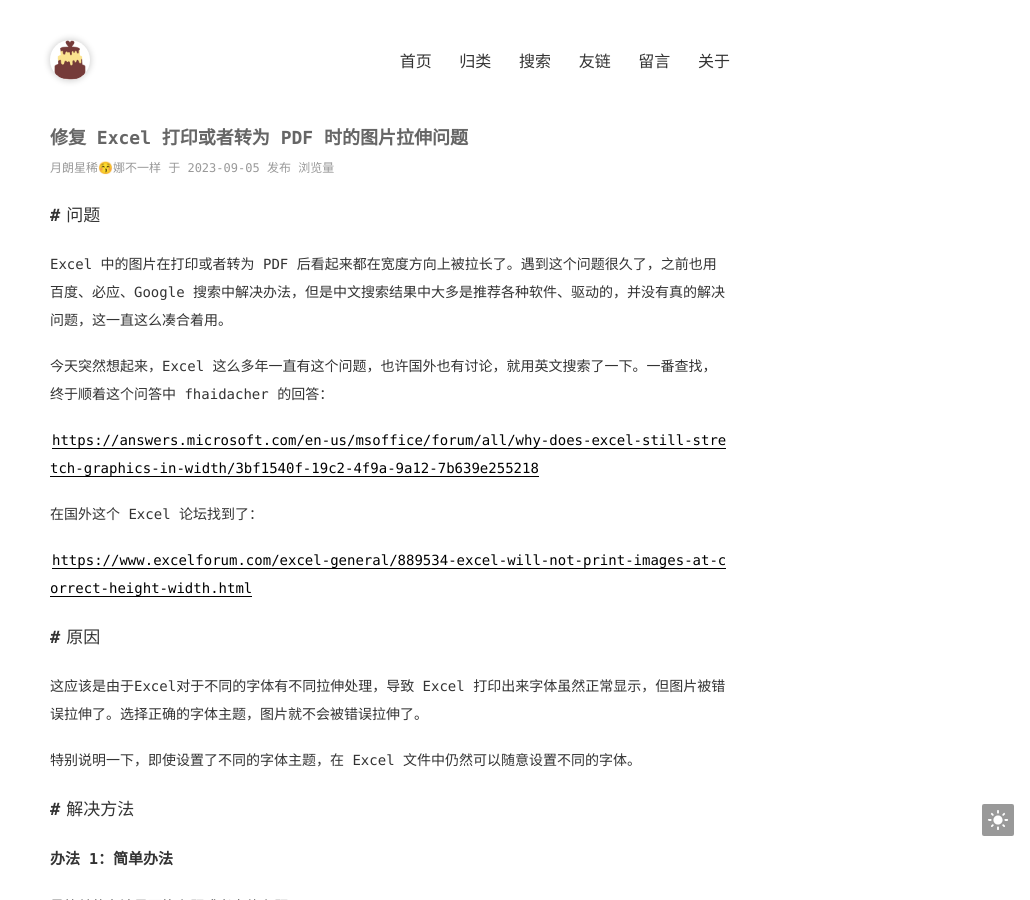
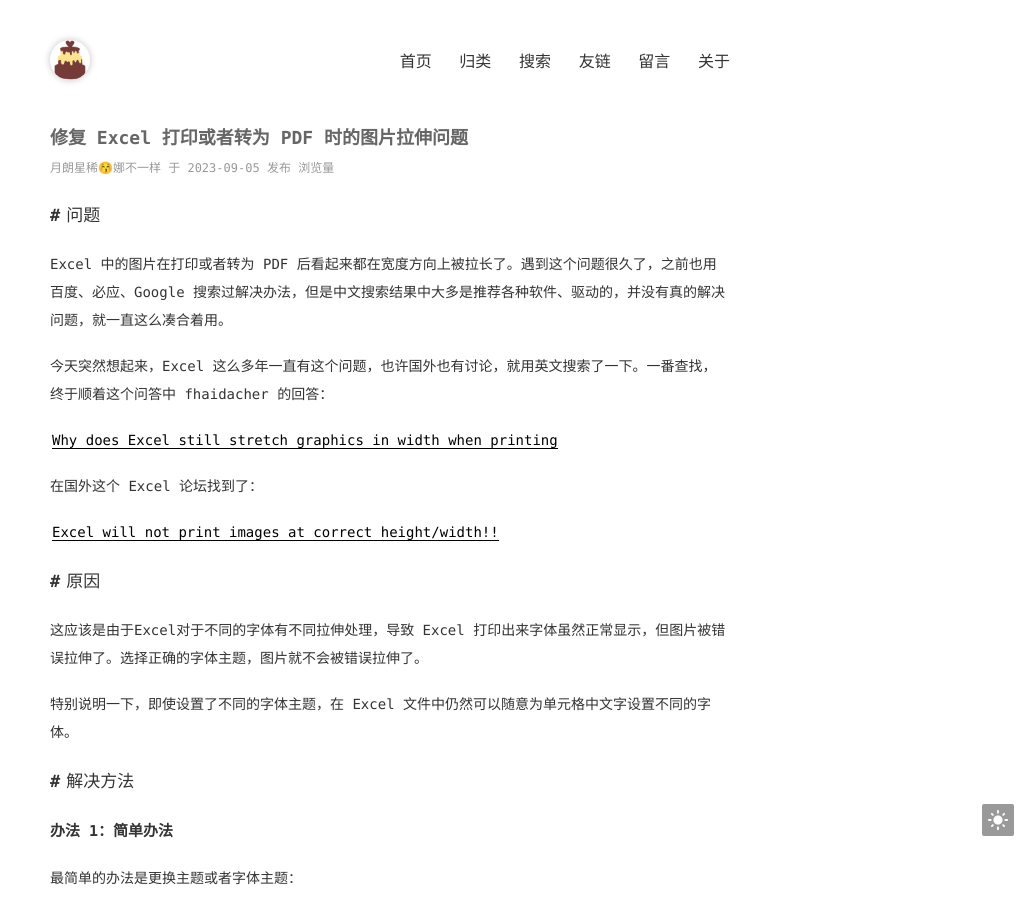
Before and after one commit to nksmiles/nksmiles.github.io, a Jekyll site: the page built from _posts/2023-09-05-Fix-excel-image-print-stretch.md, in a window 1280 px wide and 900 px high. Shown: the whole window, without its empty margins (250-1280 px from the left). Built offline with Jekyll 4.4.1, drawn with Linux system fonts in a browser that asks for light colours; comment, search, counter and statistics services are not loaded.

Commit message:
Update 2023-09-05-Fix-excel-image-print-stretch.md

```diff
--- a/_posts/2023-09-05-Fix-excel-image-print-stretch.md
+++ b/_posts/2023-09-05-Fix-excel-image-print-stretch.md
@@ -6,21 +6,21 @@
 
 ## 问题
 
-Excel 中的图片在打印或者转为 PDF 后看起来都在宽度方向上被拉长了。遇到这个问题很久了，之前也用百度、必应、Google 搜索中解决办法，但是中文搜索结果中大多是推荐各种软件、驱动的，并没有真的解决问题，这一直这么凑合着用。
+Excel 中的图片在打印或者转为 PDF 后看起来都在宽度方向上被拉长了。遇到这个问题很久了，之前也用百度、必应、Google 搜索过解决办法，但是中文搜索结果中大多是推荐各种软件、驱动的，并没有真的解决问题，就一直这么凑合着用。
 
 今天突然想起来，Excel 这么多年一直有这个问题，也许国外也有讨论，就用英文搜索了一下。一番查找，终于顺着这个问答中 fhaidacher 的回答：
 
-[https://answers.microsoft.com/en-us/msoffice/forum/all/why-does-excel-still-stretch-graphics-in-width/3bf1540f-19c2-4f9a-9a12-7b639e255218](https://answers.microsoft.com/en-us/msoffice/forum/all/why-does-excel-still-stretch-graphics-in-width/3bf1540f-19c2-4f9a-9a12-7b639e255218)
+[Why does Excel still stretch graphics in width when printing](https://answers.microsoft.com/en-us/msoffice/forum/all/why-does-excel-still-stretch-graphics-in-width/3bf1540f-19c2-4f9a-9a12-7b639e255218)
 
 在国外这个 Excel 论坛找到了：
 
-[https://www.excelforum.com/excel-general/889534-excel-will-not-print-images-at-correct-height-width.html](https://www.excelforum.com/excel-general/889534-excel-will-not-print-images-at-correct-height-width.html)
+[Excel will not print images at correct height/width!!](https://www.excelforum.com/excel-general/889534-excel-will-not-print-images-at-correct-height-width.html)
 
 ## 原因
 
 这应该是由于Excel对于不同的字体有不同拉伸处理，导致 Excel 打印出来字体虽然正常显示，但图片被错误拉伸了。选择正确的字体主题，图片就不会被错误拉伸了。
 
-特别说明一下，即使设置了不同的字体主题，在 Excel 文件中仍然可以随意设置不同的字体。
+特别说明一下，即使设置了不同的字体主题，在 Excel 文件中仍然可以随意为单元格中文字设置不同的字体。
 
 ## 解决方法
 
```
